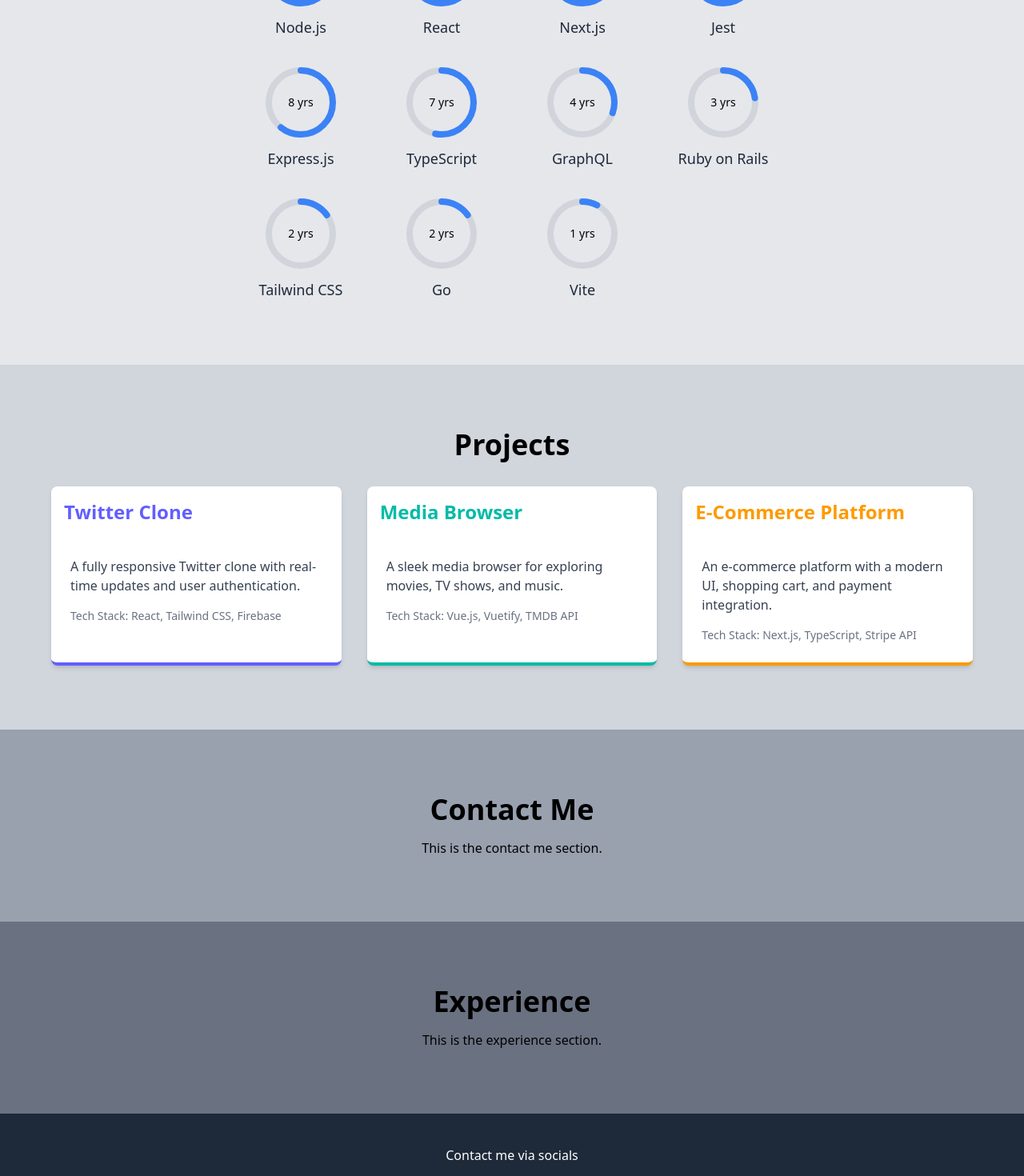
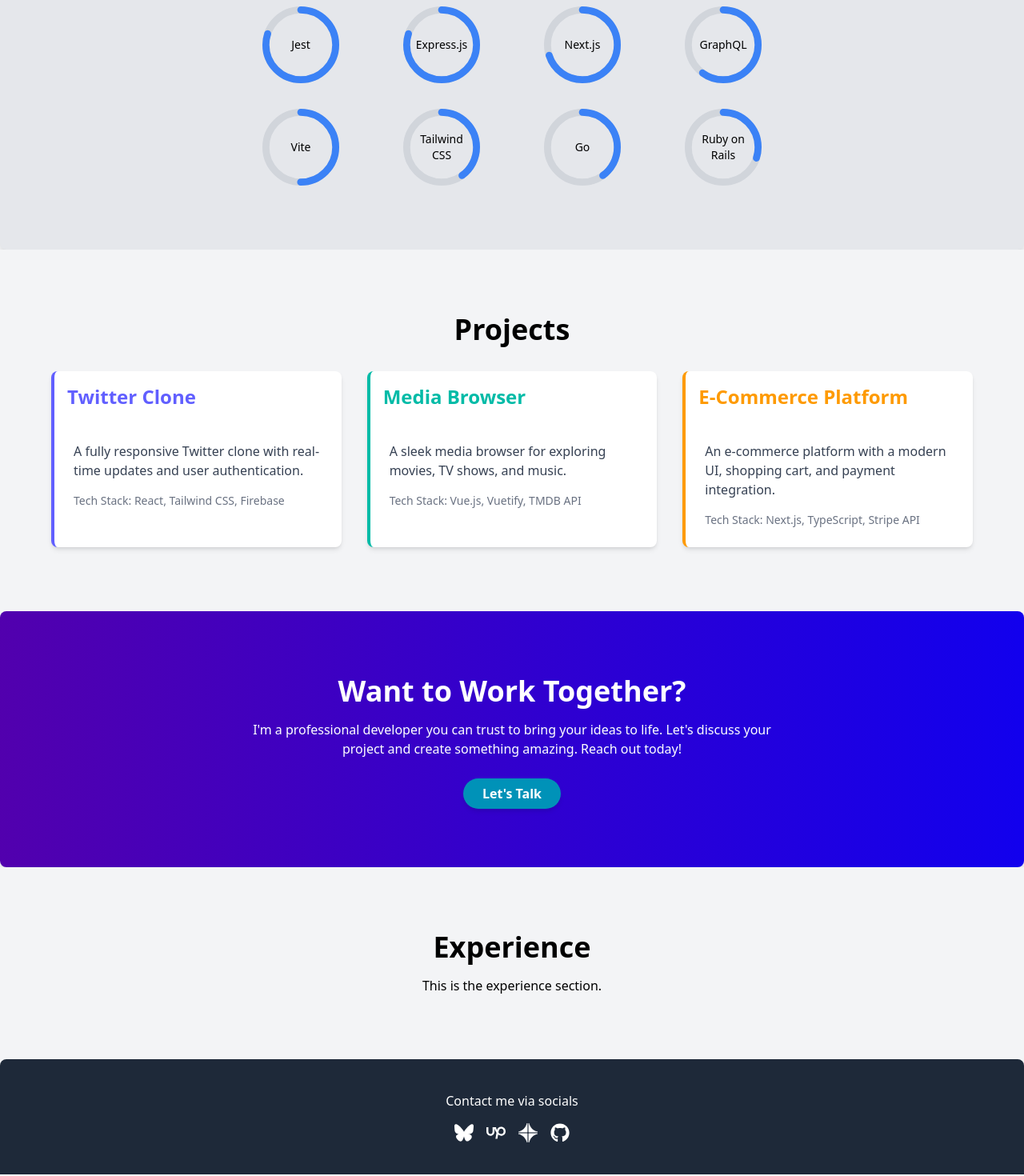
Before and after one commit to renolc/renolc.dev, a React (Vite) app: page / in a window 1280 px wide. Shown: the part 960-2430 px from the top of the page at 80% size. Built offline with nearby package versions, Linux system fonts and the light colour scheme.

Commit message:
style updates, add icons in footer

```diff
--- a/package.json
+++ b/package.json
@@ -13,6 +13,7 @@
   "dependencies": {
     "react": "^19.1.1",
     "react-dom": "^19.1.1",
+    "react-icons": "^5.5.0",
     "react-scroll": "^1.9.3",
     "tailwindcss": "^4.1.14"
   },
--- a/src/App.tsx
+++ b/src/App.tsx
@@ -1,8 +1,12 @@
 import { Link } from 'react-scroll'
+import { FaGithub, FaBluesky, FaUpwork } from 'react-icons/fa6'
+
+import ContraIcon from './ContraIcon'
 
 export default () => (
-  <>
-    <nav className="bg-gray-800 text-white py-4 sticky top-0 z-50">
+  <div className="w-full bg-gray-100">
+    <div className="max-w-7xl mx-auto px-0">
+      <nav className="bg-gray-800 text-white py-4 sticky top-0 z-50 xl:rounded-b-lg shadow-lg">
         <ul className="flex justify-center space-x-8">
           <li>
             <Link
@@ -13,7 +17,7 @@ export default () => (
               activeClass="text-blue-400"
               className="hover:text-blue-400 transition-colors cursor-pointer"
             >
-            About Me
+              About
             </Link>
           </li>
           <li>
@@ -42,18 +46,6 @@ export default () => (
           </li>
           <li>
             <Link
-            to="contact"
-            smooth={true}
-            duration={500}
-            spy={true}
-            activeClass="text-blue-400"
-            className="hover:text-blue-400 transition-colors cursor-pointer"
-          >
-            Contact Me
-          </Link>
-        </li>
-        <li>
-          <Link
               to="experience"
               smooth={true}
               duration={500}
@@ -78,68 +70,69 @@ export default () => (
         </p>
       </section>
 
-    <section id="skills" className="bg-gray-200 py-20">
+      <section
+        id="skills"
+        className="bg-gray-200 py-20 xl:rounded-lg shadow-lg"
+      >
         <h1 className="text-4xl font-bold text-center">Skills</h1>
         <div className="mt-8 max-w-2xl mx-auto grid grid-cols-4 gap-8">
           {[
-          { tech: 'JavaScript', years: 12 },
-          { tech: 'HTML', years: 10 },
-          { tech: 'Postgres', years: 10 },
-          { tech: 'CSS', years: 9 },
-          { tech: 'Node.js', years: 9 },
-          { tech: 'React', years: 8 },
-          { tech: 'Next.js', years: 8 },
-          { tech: 'Jest', years: 8 },
-          { tech: 'Express.js', years: 8 },
-          { tech: 'TypeScript', years: 7 },
-          { tech: 'GraphQL', years: 4 },
-          { tech: 'Ruby on Rails', years: 3 },
-          { tech: 'Tailwind CSS', years: 2 },
-          { tech: 'Go', years: 2 },
-          { tech: 'Vite', years: 1 }
-        ].map(({ tech, years }) => (
+            { tech: 'JavaScript', proficiency: 10 },
+            { tech: 'TypeScript', proficiency: 9.25 },
+            { tech: 'Node.js', proficiency: 9 },
+            { tech: 'React', proficiency: 9 },
+            { tech: 'HTML', proficiency: 9 },
+            { tech: 'Postgres', proficiency: 9 },
+            { tech: 'CSS', proficiency: 8 },
+            { tech: 'Git', proficiency: 8 },
+            { tech: 'Jest', proficiency: 8 },
+            { tech: 'Express.js', proficiency: 8 },
+            { tech: 'Next.js', proficiency: 7 },
+            { tech: 'GraphQL', proficiency: 6 },
+            { tech: 'Vite', proficiency: 5 },
+            { tech: 'Tailwind CSS', proficiency: 4 },
+            { tech: 'Go', proficiency: 4 },
+            { tech: 'Ruby on Rails', proficiency: 3 }
+          ].map(({ tech, proficiency }) => (
             <div key={tech} className="flex flex-col items-center">
               <div className="relative w-24 h-24">
                 <svg
                   className="w-full h-full"
-                viewBox="0 0 36 36"
+                  viewBox="0 0 44 44"
                   style={{ transform: 'rotate(-90deg)' }}
                 >
                   <circle
-                  style={{ stroke: '#D1D5DB' }}
-                  strokeWidth="3"
+                    stroke="#D1D5DB"
+                    strokeWidth={4}
                     fill="none"
-                  cx="18"
-                  cy="18"
-                  r="15"
+                    cx={22}
+                    cy={22}
+                    r={20}
                   />
                   <circle
-                  style={{ stroke: '#3B82F6' }}
-                  strokeWidth="3"
+                    stroke="#3B82F6"
+                    strokeWidth={4}
                     fill="none"
-                  cx="18"
-                  cy="18"
-                  r="15"
-                  strokeDasharray="100"
-                  strokeDashoffset={`${100 - years * 7.14}`}
+                    cx={22}
+                    cy={22}
+                    r={20}
+                    strokeDasharray={125.66}
+                    strokeDashoffset={125.66 - (proficiency / 10) * 125.66}
                     strokeLinecap="round"
                   />
                 </svg>
-              <div className="absolute inset-0 flex items-center justify-center text-sm font-medium">
-                {years} yrs
+                <div className="absolute inset-0 flex items-center justify-center text-sm font-medium text-center break-words px-1 max-w-[80%] mx-auto">
+                  {tech}
                 </div>
               </div>
-            <span className="mt-2 text-lg font-medium text-gray-800">
-              {tech}
-            </span>
             </div>
           ))}
         </div>
       </section>
 
-    <section id="projects" className="bg-gray-300 py-20">
+      <section id="projects" className="bg-gray-100 py-20">
         <h1 className="text-4xl font-bold text-center">Projects</h1>
-      <div className="mt-8 max-w-6xl mx-auto grid grid-cols-1 md:grid-cols-3 gap-8">
+        <div className="mt-8 max-w-6xl mx-auto grid grid-cols-1 md:grid-cols-3 gap-8 px-4 xl:px-0">
           {[
             {
               title: 'Twitter Clone',
@@ -147,7 +140,7 @@ export default () => (
                 'A fully responsive Twitter clone with real-time updates and user authentication.',
               techStack: 'React, Tailwind CSS, Firebase',
               textColor: 'text-indigo-500',
-            borderColor: 'border-b-indigo-500'
+              borderColor: 'border-l-indigo-500'
             },
             {
               title: 'Media Browser',
@@ -155,7 +148,7 @@ export default () => (
                 'A sleek media browser for exploring movies, TV shows, and music.',
               techStack: 'Vue.js, Vuetify, TMDB API',
               textColor: 'text-teal-500',
-            borderColor: 'border-b-teal-500'
+              borderColor: 'border-l-teal-500'
             },
             {
               title: 'E-Commerce Platform',
@@ -163,15 +156,17 @@ export default () => (
                 'An e-commerce platform with a modern UI, shopping cart, and payment integration.',
               techStack: 'Next.js, TypeScript, Stripe API',
               textColor: 'text-amber-500',
-            borderColor: 'border-b-amber-500'
+              borderColor: 'border-l-amber-500'
             }
           ].map(({ title, description, techStack, textColor, borderColor }) => (
             <div
               key={title}
-            className={`bg-white shadow-md rounded-lg border-b-4 ${borderColor}`}
+              className={`bg-white shadow-md rounded-lg border-l-4 ${borderColor}`}
             >
               <div className="rounded-t-lg p-4">
-              <span className={`text-2xl font-bold ${textColor}`}>{title}</span>
+                <span className={`text-2xl font-bold ${textColor}`}>
+                  {title}
+                </span>
               </div>
               <div className="p-6">
                 <p className="text-gray-700 mb-4">{description}</p>
@@ -182,35 +177,81 @@ export default () => (
         </div>
       </section>
 
-    <section id="contact" className="bg-gray-400 py-20">
-      <h1 className="text-4xl font-bold text-center">Contact Me</h1>
+      <section
+        id="cta"
+        className="py-20 text-white animate-gradient xl:rounded-lg shadow-lg"
+      >
+        <h1 className="text-4xl font-bold text-center">
+          Want to Work Together?
+        </h1>
         <p className="text-center mt-4 max-w-2xl mx-auto">
-        This is the contact me section.
+          I'm a professional developer you can trust to bring your ideas to
+          life. Let's discuss your project and create something amazing. Reach
+          out today!
         </p>
+        <div className="text-center mt-8">
+          <a
+            href="mailto:hello@renolc.dev"
+            className="bg-cyan-600 text-white font-bold py-2 px-6 rounded-full shadow-md hover:bg-cyan-700 transition cursor-pointer"
+          >
+            Let's Talk
+          </a>
+        </div>
       </section>
 
-    <section id="experience" className="bg-gray-500 py-20">
+      <section id="experience" className="bg-gray-100 py-20">
         <h1 className="text-4xl font-bold text-center">Experience</h1>
         <p className="text-center mt-4 max-w-2xl mx-auto">
           This is the experience section.
         </p>
       </section>
 
-    <footer className="bg-gray-800 text-white py-10">
+      <footer
+        id="footer"
+        className="bg-gray-800 text-white py-10 xl:rounded-t-lg shadow-lg"
+      >
         <div className="text-center">
           <p>Contact me via socials</p>
           <div className="flex justify-center space-x-4 mt-4">
-          <a href="#" className="hover:text-blue-400">
-            Twitter
+            <a
+              href="https://bsky.app/profile/renolc.games"
+              className="hover:text-blue-400"
+              title="Bluesky"
+              target="_blank"
+              rel="noopener noreferrer"
+            >
+              <FaBluesky size={24} />
             </a>
-          <a href="#" className="hover:text-blue-400">
-            LinkedIn
+            <a
+              href="https://www.upwork.com/freelancers/~015ed310b1be763832"
+              className="hover:text-blue-400"
+              title="UpWork"
+              target="_blank"
+              rel="noopener noreferrer"
+            >
+              <FaUpwork size={24} />
             </a>
-          <a href="#" className="hover:text-blue-400">
-            GitHub
+            <a
+              href="https://contra.com/phillip_gibson"
+              className="hover:text-blue-400"
+              title="Contra"
+              target="_blank"
+              rel="noopener noreferrer"
+            >
+              <ContraIcon size={24} />
+            </a>
+            <a
+              href="https://github.com/renolc"
+              className="hover:text-blue-400"
+              title="GitHub"
+              target="_blank"
+              rel="noopener noreferrer"
+            >
+              <FaGithub size={24} />
             </a>
           </div>
         </div>
       </footer>
-  </>
+    </div>
+  </div>
 )
--- /dev/null
+++ b/src/ContraIcon.tsx
@@ -0,0 +1,44 @@
+interface ContraIconProps {
+  size?: number
+}
+
+export default ({ size = 20 }: ContraIconProps) => (
+  <svg
+    height={size}
+    width={size}
+    xmlns="http://www.w3.org/2000/svg"
+    fill="currentColor"
+    viewBox="0 0 60 60"
+  >
+    <path
+      fill="currentColor"
+      fillRule="evenodd"
+      d="M32.883.56h-.678v27.255h27.238v-.836C46.493 23.65 36.288 13.485 32.883.56"
+      clipRule="evenodd"
+    ></path>
+    <path
+      fill="currentColor"
+      fillRule="evenodd"
+      d="M32.765 27.256H58.33C46.124 23.764 36.495 14.303 32.765 2.178zm26.677 1.118H32.203a.56.56 0 0 1-.559-.56V.56c0-.309.25-.559.56-.559h.678a.56.56 0 0 1 .54.417c3.363 12.766 13.386 22.736 26.16 26.02a.56.56 0 0 1 .419.542v.836c0 .308-.25.559-.56.559M59.444 32.864v-.679H32.205v27.256h.835c3.328-12.958 13.486-23.17 26.404-26.577"
+      clipRule="evenodd"
+    ></path>
+    <path
+      fill="currentColor"
+      fillRule="evenodd"
+      d="M32.765 32.744v25.58a37.6 37.6 0 0 1 25.063-25.58zM33.039 60h-.836a.56.56 0 0 1-.559-.56V32.185c0-.308.25-.558.56-.558h27.238c.308 0 .559.25.559.558v.679a.56.56 0 0 1-.416.54A36.48 36.48 0 0 0 33.58 59.58a.56.56 0 0 1-.541.42M27.12 59.44h.68V32.186H.56v.836c12.95 3.33 23.155 13.493 26.56 26.42"
+      clipRule="evenodd"
+    ></path>
+    <path
+      fill="currentColor"
+      fillRule="evenodd"
+      d="M1.666 32.744c12.207 3.492 21.836 12.953 25.566 25.078V32.744zM27.796 60h-.677a.56.56 0 0 1-.54-.417C23.216 46.817 13.192 36.847.419 33.563A.56.56 0 0 1 0 33.02v-.835c0-.308.25-.559.559-.559h27.238c.308 0 .558.25.558.56V59.44c0 .31-.25.56-.558.56M.56 27.136v.678H27.8V.56h-.836C23.636 13.517 13.479 23.729.56 27.136"
+      clipRule="evenodd"
+    ></path>
+    <path
+      fill="currentColor"
+      fillRule="evenodd"
+      d="M2.179 27.255h25.062V1.674A37.6 37.6 0 0 1 2.179 27.255m25.618 1.119H.559a.56.56 0 0 1-.559-.56v-.677c0-.255.17-.477.416-.54A36.48 36.48 0 0 0 26.421.42a.56.56 0 0 1 .54-.42h.836c.308 0 .558.25.558.56v27.255c0 .308-.25.559-.558.559"
+      clipRule="evenodd"
+    ></path>
+  </svg>
+)
```
Also changed, not shown: src/index.css (+22 -0 lines), public/logo.svg, 1 other file (tests, documents, lock files or other folders). Lines whose indentation alone changed are shown as unchanged.
